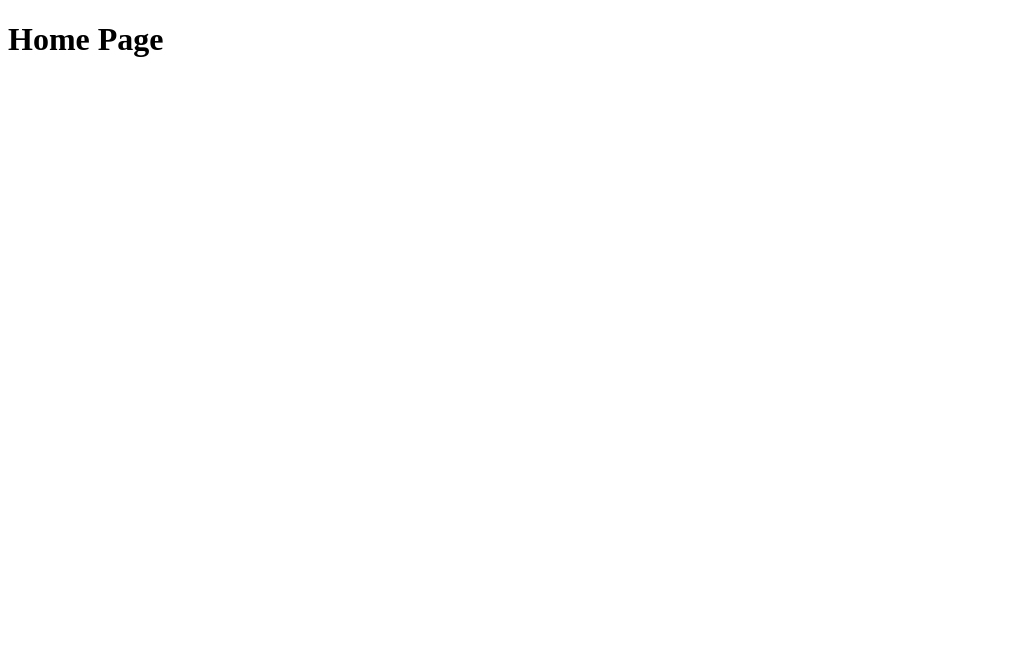
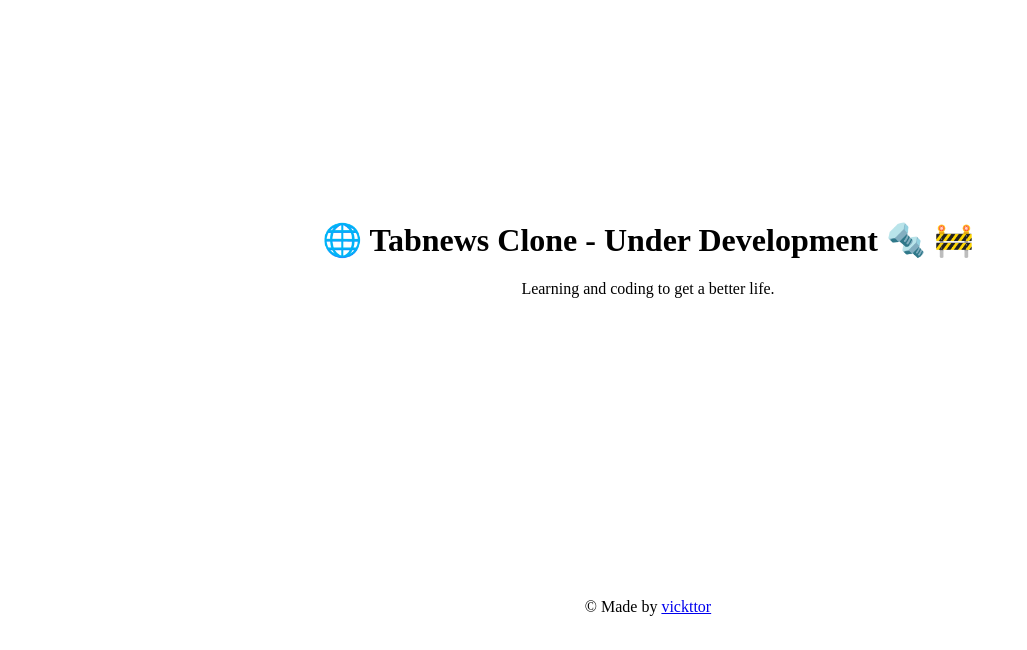
Before and after one commit to vickttor/tabnews, a Next.js app: page / in a window 1280 px wide. Shown: the top 650 px of the page, without its empty margins (0-1027 px from the left). Built offline with nearby package versions, Linux system fonts and the light colour scheme.

Commit message:
feat: :zap: add content of 'Construction #0' Milestone

```diff
--- a/pages/index.js
+++ b/pages/index.js
@@ -1,3 +1,34 @@
 export default function Home() {
-  return <h1>Home Page</h1>;
+  return (
+    <main style={{
+      display: "flex",
+      flexDirection: "column",
+      justifyContent: "center",
+      alignItems: "center",
+      width: "100dvw",
+      height: "100dvh",
+      overflowX: "hidden",
+    }}>
+      <h1 style={{ textAlign: "center" }}>🌐 Tabnews Clone - Under Development 🔩 🚧</h1>
+      <span stye={{ color: "#970DC9" }}>Learning and coding to get a better life.</span>
+      <script src="https://unpkg.com/@dotlottie/player-component@latest/dist/dotlottie-player.mjs" type="module"></script>
+
+      <dotlottie-player
+        src="https://lottie.host/085ca238-4e03-4ed6-8093-09176802abc8/9qf86bKypT.json"
+        background="transparent"
+        speed="2"
+        style={{
+          width: "300px",
+          height: "300px",
+        }}
+        loop
+        autoplay
+      ></dotlottie-player>
+
+      <footer>
+        <span>&copy; Made by </span>
+        <a target="_blank" href="https://github.com/vickttor">vickttor</a>
+      </footer>
+    </main>
+  )
 }
```
